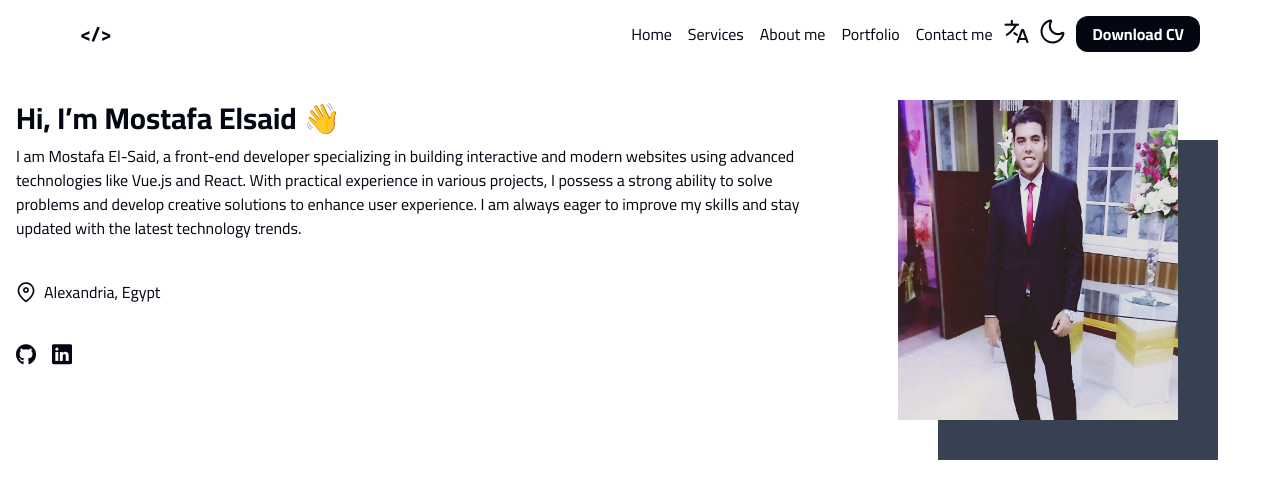
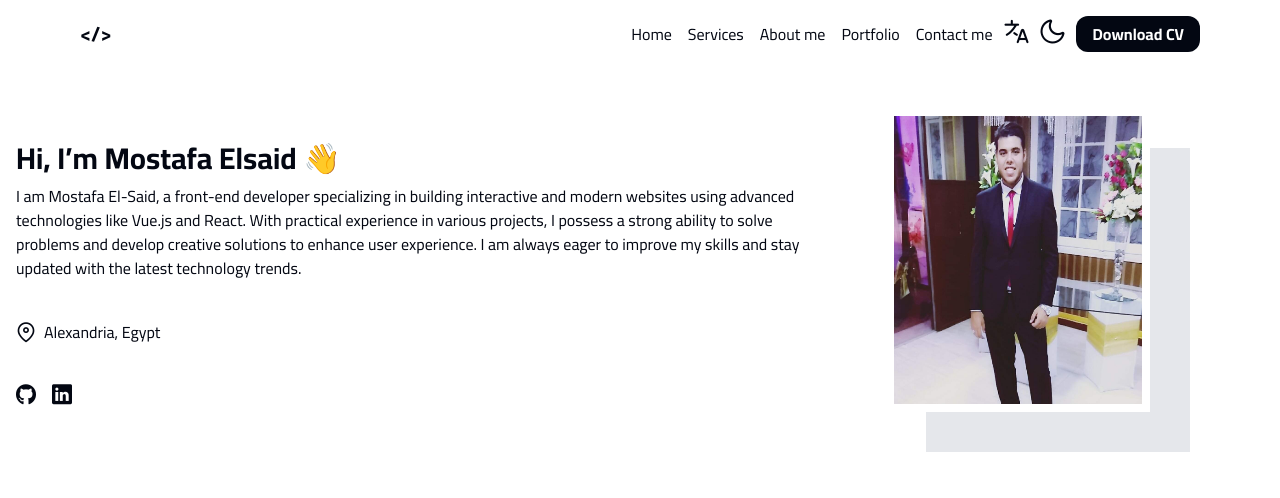
Before and after one commit to Mustafa-Al-Saeed/my-personal-website, a React (Create React App) app: page / in a window 1280 px wide. Shown: the top 498 px of the page. Built offline with nearby package versions, Linux system fonts and the light colour scheme.

Commit message:
finish home

```diff
--- a/src/Components/Home.js
+++ b/src/Components/Home.js
@@ -1,13 +1,17 @@
 import { useDispatch, useSelector } from "react-redux";
 import { useTranslation } from "react-i18next";
 import myPic from "../assets/Images/pic.jpg";
+import Cookies from "js-cookie";
+import PicShape from "./Shared/PicShape";
+
 const Home = () => {
   const isLight = useSelector((state) => state.colorMode.isLight);
   const { t } = useTranslation();
+  const lng = Cookies.get("i18next") || "en";
 
   return (
     <div
-      className={`flex gap-12 flex-col md:flex-row md:py-8 py-4 px-2 md:px-4 ${
+      className={`flex gap-12 flex-col md:flex-row pb-8 md:pt-[72px] pt-[44px] md:px-4 py-4 px-3 ${
         isLight ? "bg-white text-[#030712]" : "bg-[#030712] text-white"
       } `}
     >
@@ -48,11 +52,7 @@ const Home = () => {
           </ul>
         </div>
 
-        <div
-          className={`order-1 md:order-2 w-[320px] h-[360px] mx-auto z-[1] relative before:absolute before:right-0 before:bottom-0  before:bg-[#374151] before:w-[280px] before:h-[320px] before:z-[-1]`}
-        >
-          <img className={`w-[280px] h-[320px] `} src={myPic} alt="" />
-        </div>
+        <PicShape />
       </div>
     </div>
   );
--- /dev/null
+++ b/src/Components/Shared/PicShape.js
@@ -0,0 +1,30 @@
+import myPic from "../../assets/Images/pic.jpg";
+import Cookies from "js-cookie";
+import { useSelector } from "react-redux";
+
+const PicShape = () => {
+  const lng = Cookies.get("i18next") || "en";
+  const isLight = useSelector((state) => state.colorMode.isLight);
+
+  return (
+    <div
+      className={` order-1 md:order-2 md:w-[280px] md:h-[320px] w-[280px] h-[280px] border-[8px] mx-auto ${
+        isLight ? "border-white bg-[#E5E7EB]" : "border-[#030712] bg-[#374151]"
+      } relative `}
+    >
+      <img
+        className={` w-[240px] h-[280px]  md:w-full md:h-full border-[8px] ${
+          isLight ? "border-white " : "border-[#030712] "
+        } absolute bottom-[12px] md:bottom-[40px] ${
+          lng == "en"
+            ? "md:right-[40px] right-[12px] "
+            : "md:left-[40px] left-[12px]"
+        } `}
+        src={myPic}
+        alt=""
+      />
+    </div>
+  );
+};
+
+export default PicShape;
```
